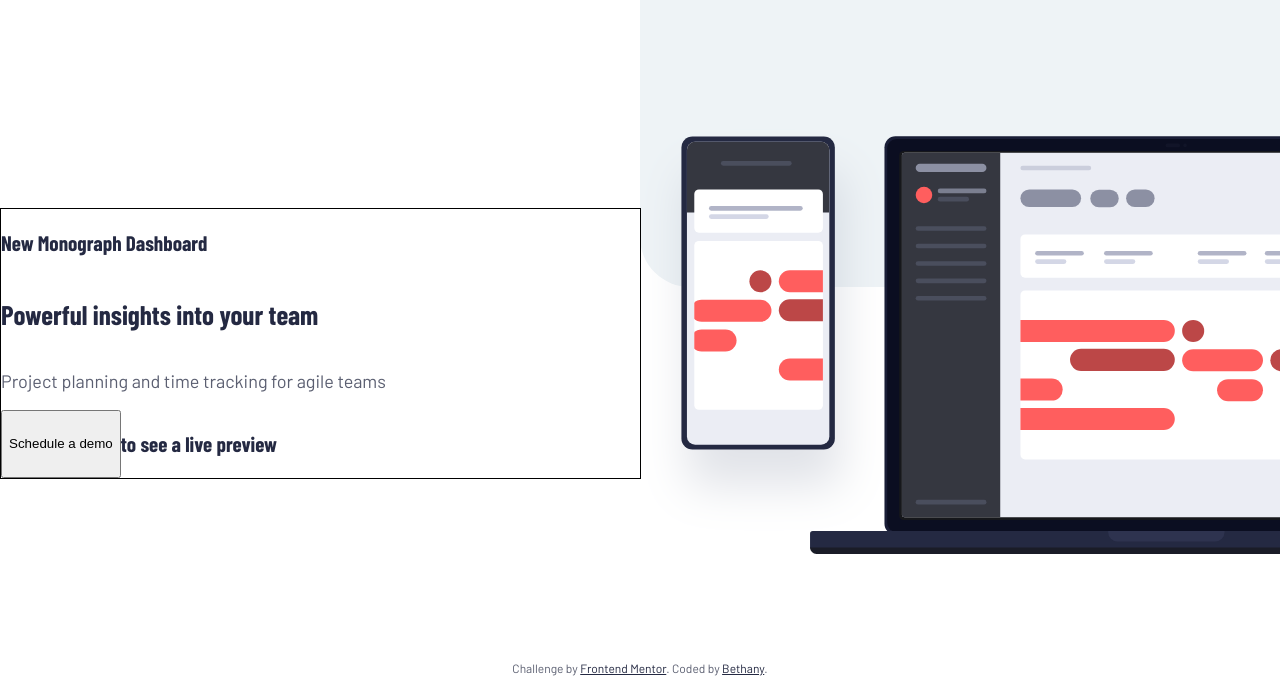
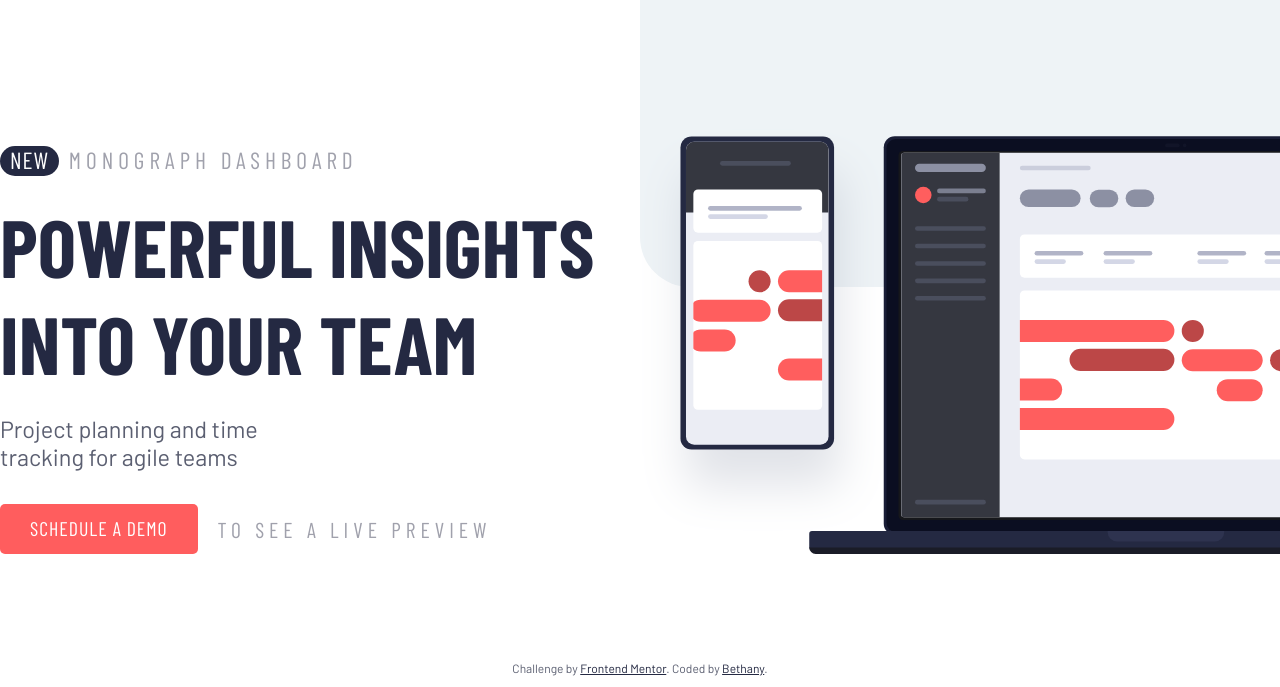
Before and after one commit to whimsicurl-creations/fm-project-tracking-component, a plain HTML site: page index.html in a window 1280 px wide. Shown: the part 113-800 px from the top of the page. Drawn offline with nearby package versions, Linux system fonts and the light colour scheme.

Commit message:
Finish desktop styles

```diff
--- a/css/main.css
+++ b/css/main.css
@@ -4,6 +4,8 @@
     --dkgrayblue: hsl(230, 11%, 40%);
     --grayblue: hsl(231, 7%, 65%);
     --ltgrayblue: hsl(207, 33%, 95%);
+    --red: #ff5d5e;
+    --redhover: #ff8584;
 }
 
 html {
@@ -81,8 +83,16 @@ nav ul li a {
     margin: 0 5px;
 }
 
+nav ul li a:hover {
+    text-decoration: underline;
+}
+
 nav ul li:last-child a {
     color: var(--grayblue);
+}
+
+nav ul li:last-child a:hover {
+    color: var(--dkgrayblue);
 }
 
 /* MAIN */
@@ -111,15 +121,62 @@ main {
     justify-content: space-around;
     margin: 0 0 0 auto;
     max-width: 720px;
-    border: 1px solid black;
+}
+
+.wrapper h3 span {
+    background: var(--vdkblue);
+    padding: 0 10px 2px;
+    border-radius: 15px;
+    color: white;
+    letter-spacing: 1px;
+}
+
+h3 {
+    color: var(--grayblue);
+    text-transform: uppercase;
+    font-size: 1.3rem;
+    font-weight: 400;
+    letter-spacing: 5px;
+}
+
+h1 {
+    text-transform: uppercase;
+    font-size: 4.5rem;
+    margin: 0;
+}
+
+.wrapper p {
+    font-size: 1.3rem;
+    width: 50%;
 }
 
 .cta {
     display: flex;
 }
 
+.cta button {
+    background: var(--red);
+    border: none;
+    border-radius: 5px;
+    color: white;
+    text-transform: uppercase;
+    font-family: 'Barlow Condensed', sans-serif;
+    font-size: 1.1rem;
+    letter-spacing: 1px;
+    line-height: 2.5;
+    padding: 0 30px;
+    margin-right: 20px;
+    align-self: center;
+}
 
+.cta button:hover {
+    background: var(--redhover);
+    cursor: pointer;
+}
 
+.cta h3 {
+    font-size: 1.2rem;
+}
 
 /* FOOTER */
 .attribution {
```
